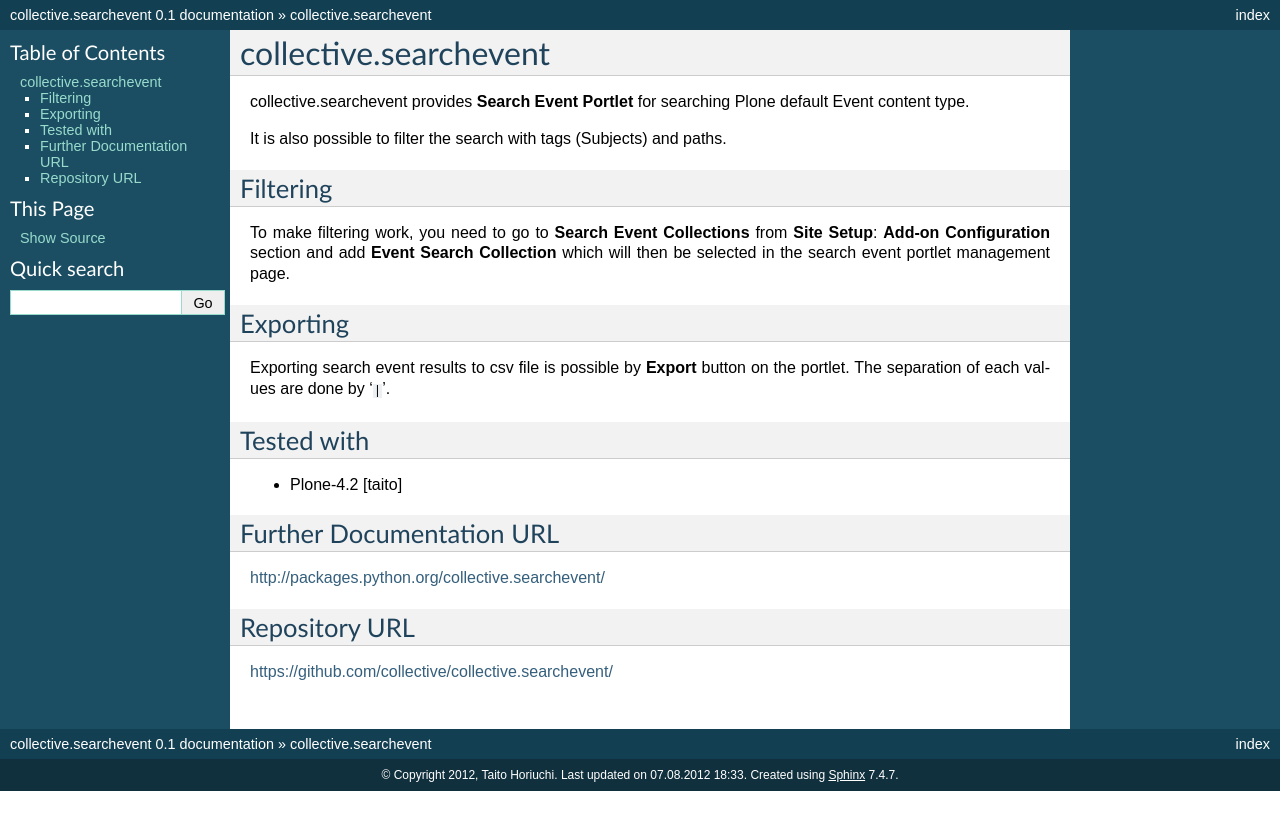
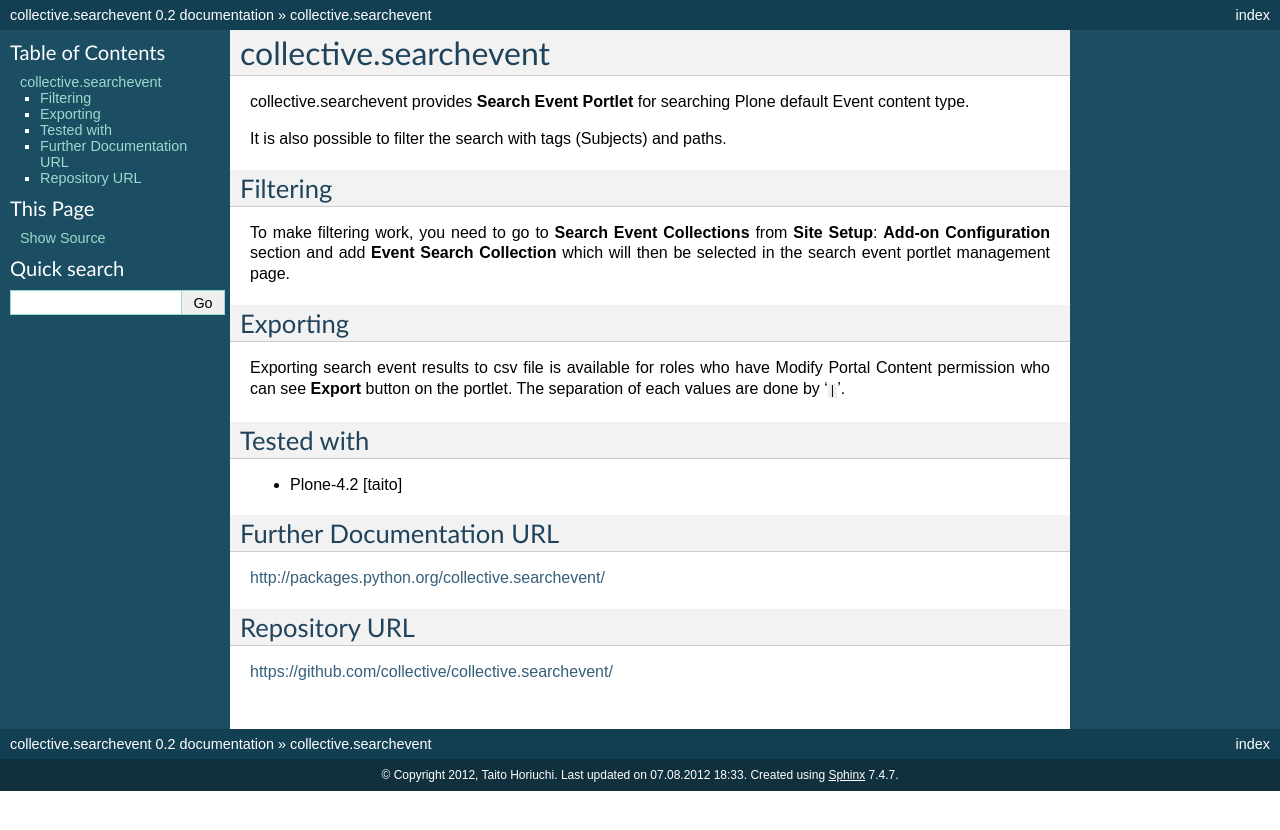
Before and after one commit to collective/collective.searchevent, a Sphinx documentation site: the page built from collective/searchevent/docs/README.rst, in a window 1280 px wide. Shown: the top 830 px of the page. Built offline with Sphinx 7.4.7, drawn with Linux system fonts in a browser that asks for light colours.

Commit message:
release 0.2

```diff
--- a/collective/searchevent/docs/HISTORY.rst
+++ b/collective/searchevent/docs/HISTORY.rst
@@ -1,7 +1,7 @@
 Changelog
 ---------
 
-0.2 (2012-08-XX)
+0.2 (2012-08-07)
 ================
 
 - Added more control on batch start, size and orphan. [taito]
--- a/collective/searchevent/docs/README.rst
+++ b/collective/searchevent/docs/README.rst
@@ -14,7 +14,7 @@
 Exporting
 ---------
 
-Exporting search event results to csv file is possible by **Export** button on the portlet.
+Exporting search event results to csv file is available for roles who have Modify Portal Content permission who can see **Export** button on the portlet.
 The separation of each values are done by '``|``'.
 
 Tested with
--- a/collective/searchevent/docs/conf.py
+++ b/collective/searchevent/docs/conf.py
@@ -41,9 +41,9 @@
 # |version| and |release|, also used in various other places throughout the
 # built documents.
 # The short X.Y version.
-version = '0.1'
+version = '0.2'
 # The full version, including alpha/beta/rc tags.
-release = '0.1'
+release = '0.2'
 
 # The language for content autogenerated by Sphinx. Refer to documentation
 # for a list of supported languages.
```
